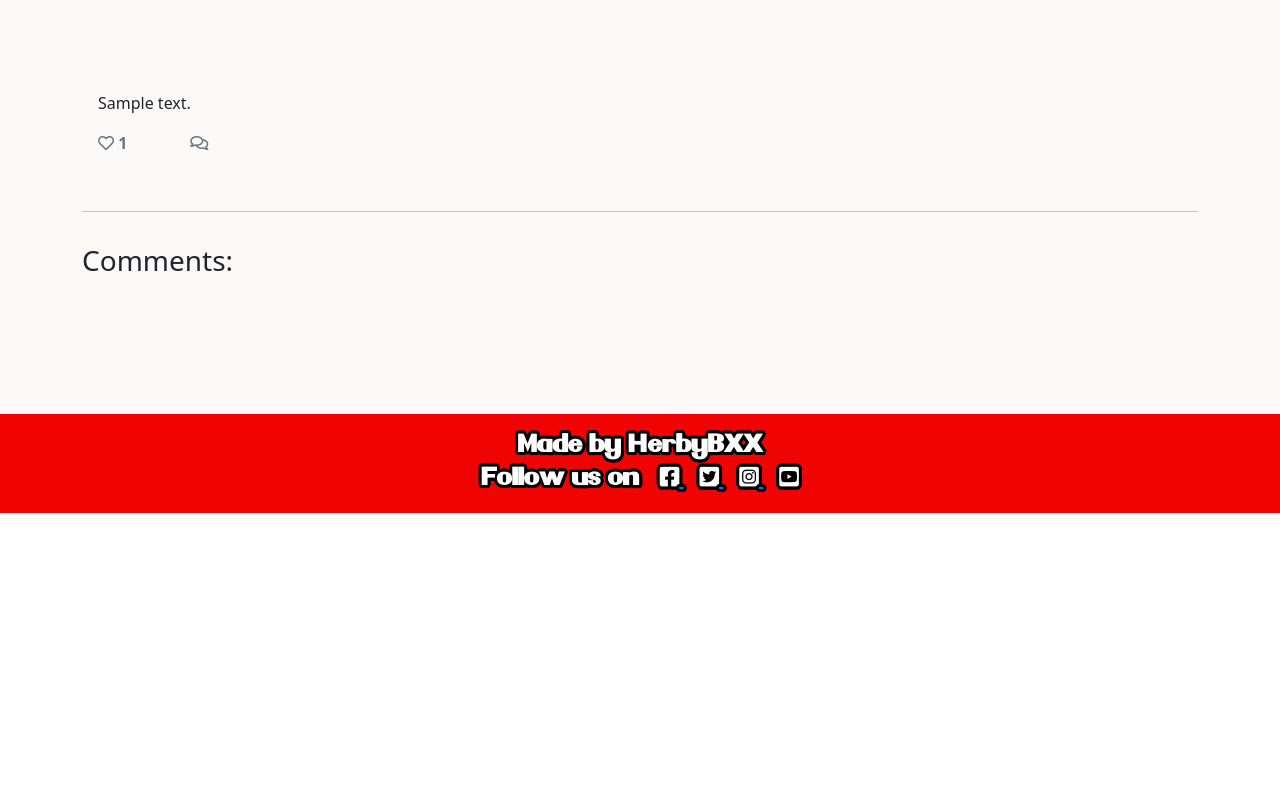
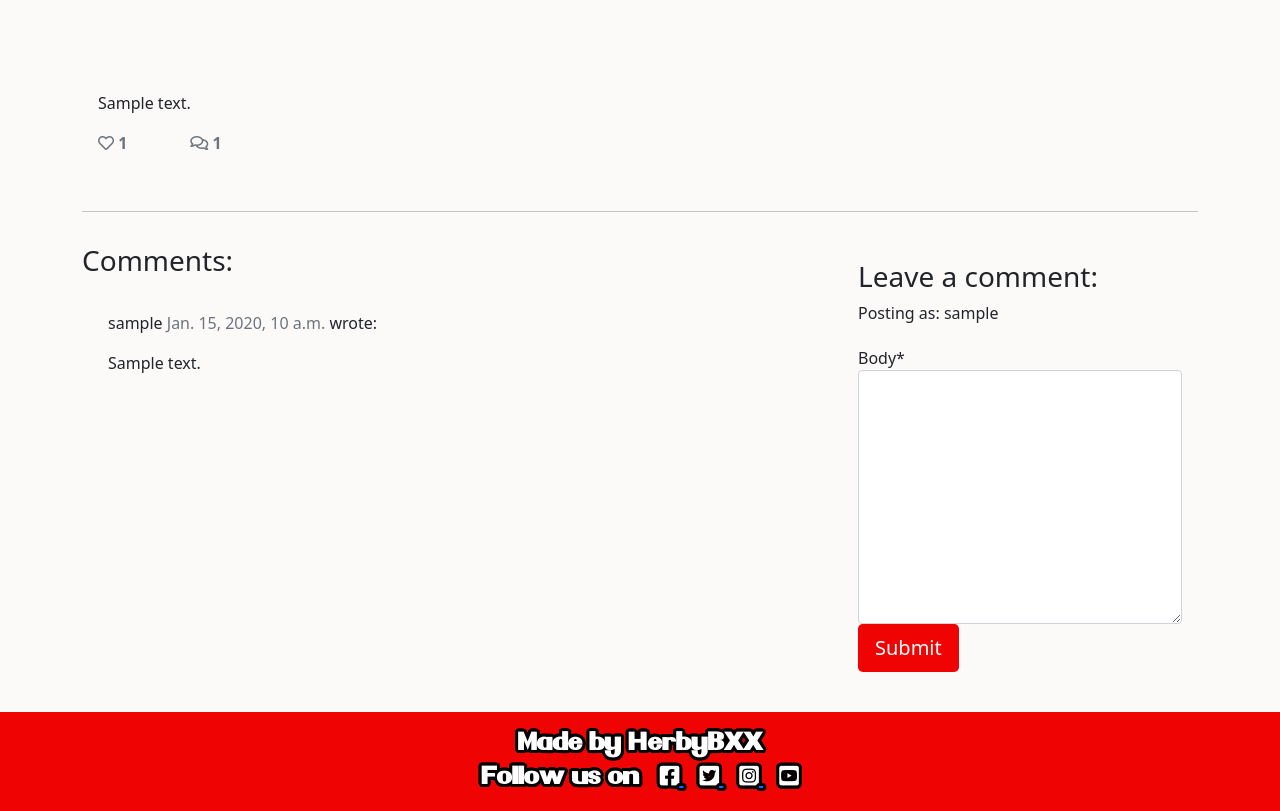
Before and after one commit to HerFri/RetroReview, a Django app: a page that uses templates/review_detail.html in a window 1280 px wide. Shown: the part 287-1098 px from the top of the page. Before the commit the page ends 800 px from the top, so only its background shows below. Run offline with Django 3.2, Linux system fonts and the light colour scheme; a user stored in the database is signed in; tables that the repository leaves empty hold one stand-in row (values such as "Sample post"); some libraries are stand-ins or nearby versions.

Commit message:
add CommentForm, edit review_detail.html template

```diff
--- a/review/forms.py
+++ b/review/forms.py
@@ -1,4 +1,4 @@
-from .models import Review
+from .models import Comment
 from django import forms
 
 
@@ -6,3 +6,9 @@ from django import forms
 #    class Meta:
 #        model = Review
 #        fields = ('content',)
+
+
+class CommentForm(forms.ModelForm):
+    class Meta:
+        model = Comment
+        fields = ('body',)
--- a/review/views.py
+++ b/review/views.py
@@ -1,7 +1,7 @@
 from django.shortcuts import render, get_object_or_404
 from django.views import generic, View
 from .models import Game, Review
-#from .forms import ReviewForm
+from .forms import CommentForm
 
 # Create your views here.
 
@@ -57,7 +57,7 @@ class ReviewDetail(View):
         game = get_object_or_404(Game, slug=game)
         review = get_object_or_404(queryset, slug=review)
         #reviews = game.review_set.filter(status=1).order_by('-created_on') # Get all reviews related to the game
-        #comments = review.comments.filter(approved=True).order_by('created_on') # in walktrough: comments.filter(approved=True).order_by
+        comments = review.comments.filter(approved=True).order_by('created_on') # in walktrough: comments.filter(approved=True).order_by
         liked = False
         if review.likes.filter(id=self.request.user.id).exists():
             liked = True
@@ -69,8 +69,9 @@ class ReviewDetail(View):
             "review_detail.html",
             {
                 "review": review,
-            #    "comments": comments,
+                "comments": comments,
                 "liked": liked,
                 "game": game,
+                "comment_form": CommentForm(),
             }
         )
--- a/templates/review_detail.html
+++ b/templates/review_detail.html
@@ -1,4 +1,6 @@
 {% extends 'base.html' %} {% block content %}
+
+{% load crispy_forms_tags %}
 
 <div class="masthead">
     <div class="container">
@@ -76,6 +78,17 @@
         <div class="col-md-4 card mb-4  mt-3 ">
             <div class="card-body">
                 <!-- For later -->
+                {% if user.is_authenticated %}
+
+                <h3>Leave a comment:</h3>
+                <p>Posting as: {{ user.username }}</p>
+                <form method="post" style="margin-top: 1.3em;">
+                    {{ comment_form | crispy }}
+                    {% csrf_token %}
+                    <button type="submit" class="btn btn-signup btn-lg">Submit</button>
+                </form>
+
+                {% endif %}
             </div>
         </div>
     </div>
```
